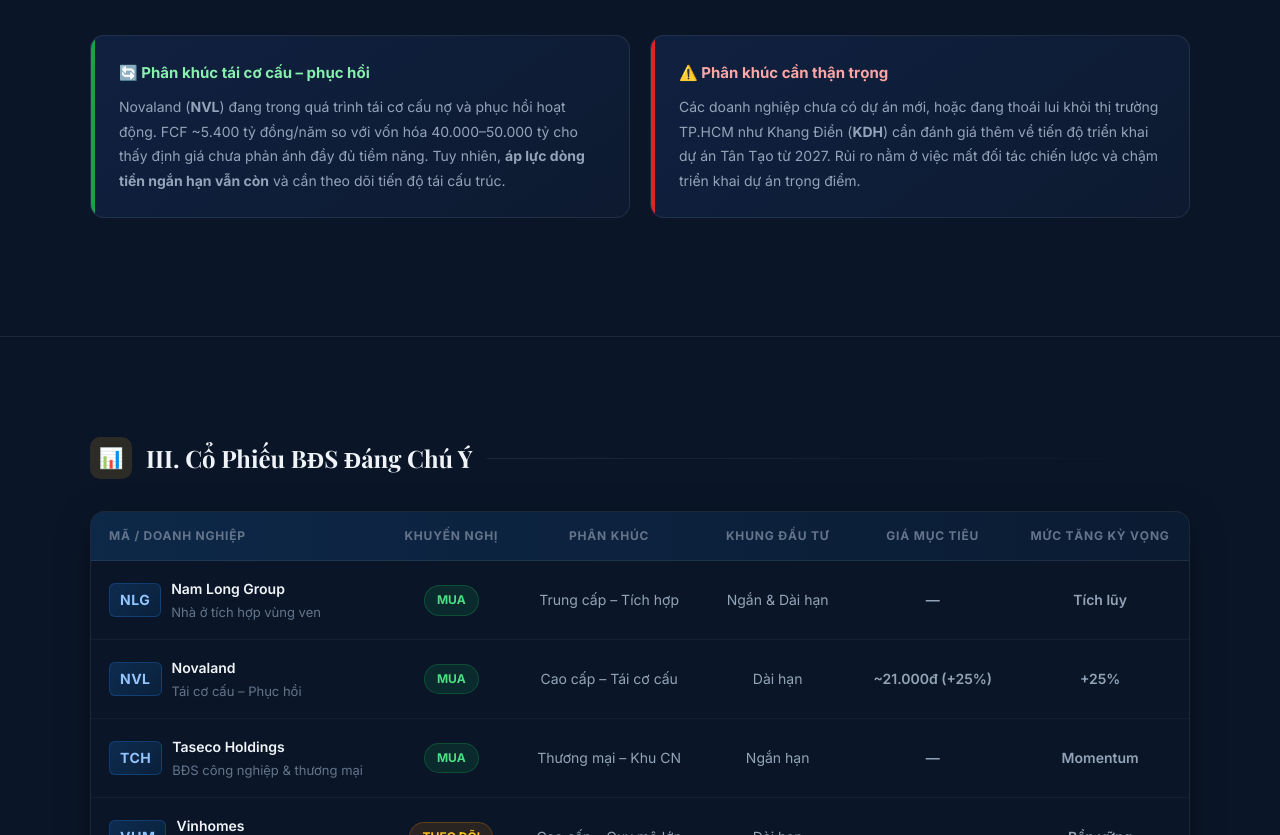
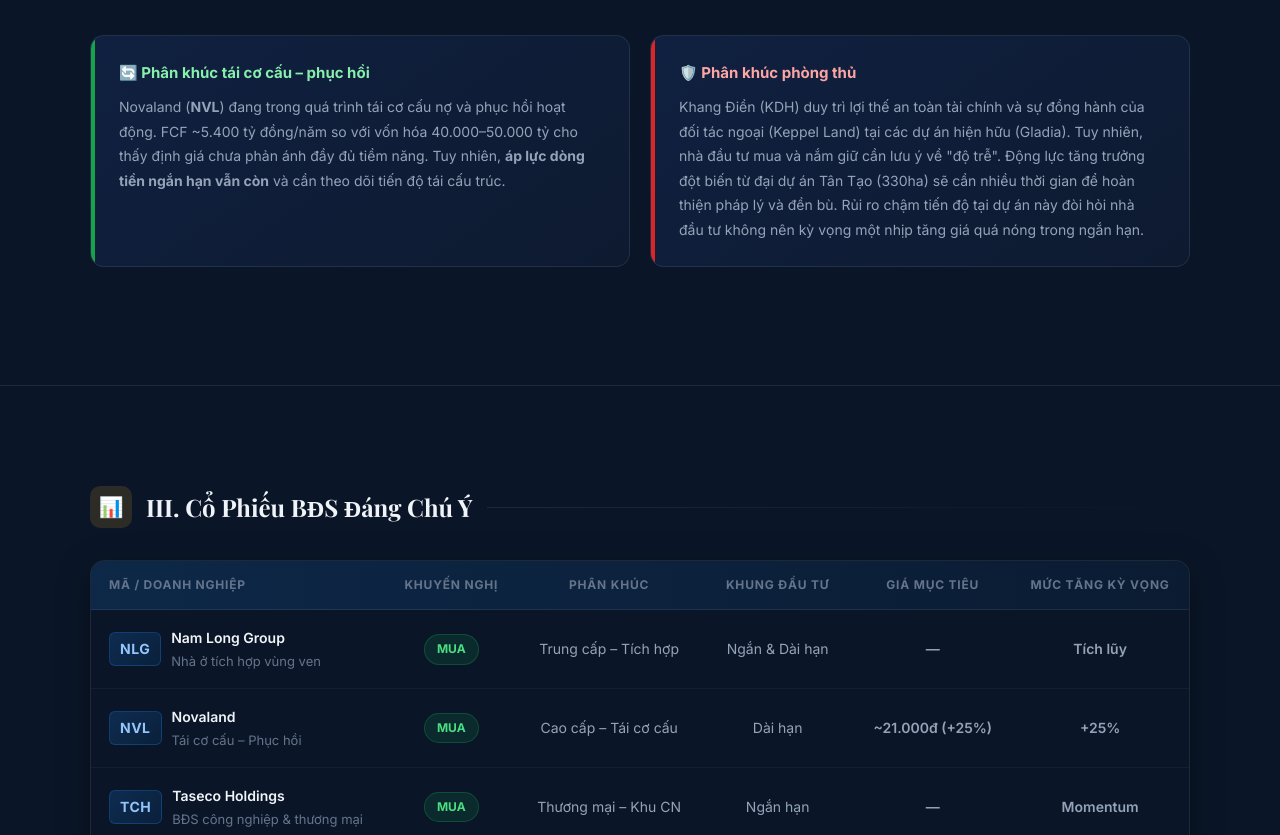
Before and after one commit to Vannyla/Note-Ng-nh, a plain HTML site: page index.html in a window 1280 px wide. Shown: the part 2734-3569 px from the top of the page. Drawn offline with nearby package versions, Linux system fonts and the light colour scheme.

Commit message:
Update index.html

```diff
--- a/index.html
+++ b/index.html
@@ -696,9 +696,9 @@
         </p>
       </div>
       <div class="highlight-card red">
-        <h3>⚠️ Phân khúc cần thận trọng</h3>
+        <h3>🛡️ Phân khúc phòng thủ </h3>
         <p>
-          Các doanh nghiệp chưa có dự án mới, hoặc đang thoái lui khỏi thị trường TP.HCM như Khang Điền (<strong>KDH</strong>) cần đánh giá thêm về tiến độ triển khai dự án Tân Tạo từ 2027. Rủi ro nằm ở việc mất đối tác chiến lược và chậm triển khai dự án trọng điểm.
+          Khang Điền (KDH) duy trì lợi thế an toàn tài chính và sự đồng hành của đối tác ngoại (Keppel Land) tại các dự án hiện hữu (Gladia). Tuy nhiên, nhà đầu tư mua và nắm giữ cần lưu ý về "độ trễ". Động lực tăng trưởng đột biến từ đại dự án Tân Tạo (330ha) sẽ cần nhiều thời gian để hoàn thiện pháp lý và đền bù. Rủi ro chậm tiến độ tại dự án này đòi hỏi nhà đầu tư không nên kỳ vọng một nhịp tăng giá quá nóng trong ngắn hạn.
         </p>
       </div>
     </div>
```
